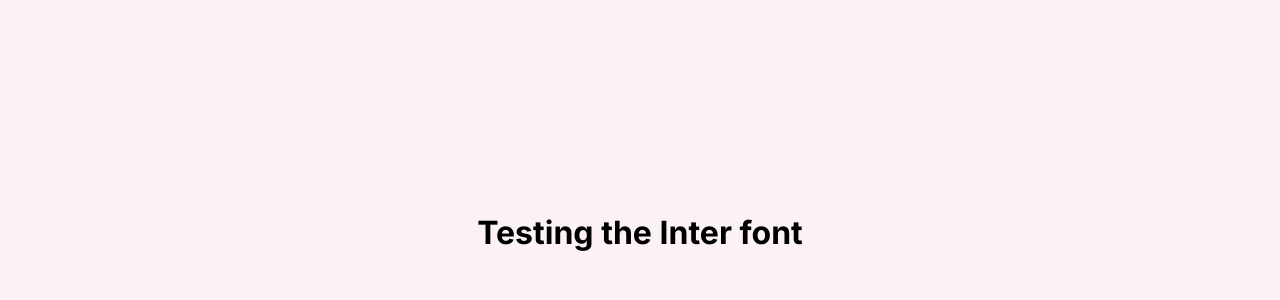
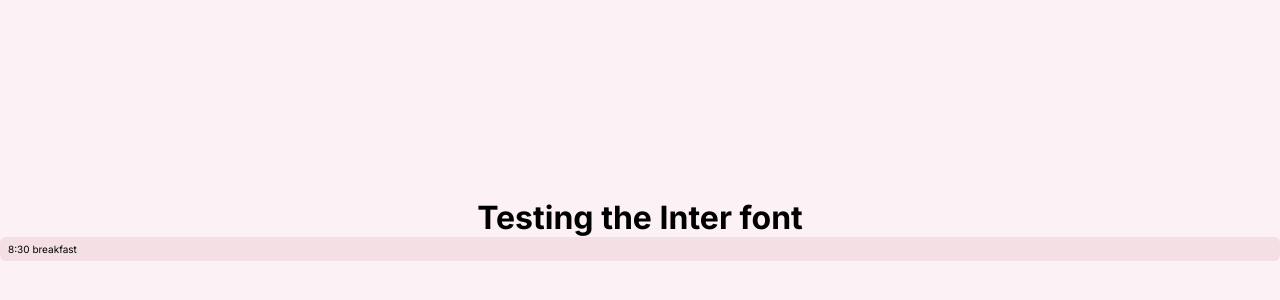
Before and after one commit to jheni1e/monthly-review, a React (Vite) app in the folder front/monthly-review/: page / in a window 1280 px wide. Shown: the part 168-468 px from the top of the page. Built offline with nearby package versions, Linux system fonts and the light colour scheme.

Commit message:
creating the event card component, containing a event/task/appointment

```diff
--- a/front/monthly-review/src/App.jsx
+++ b/front/monthly-review/src/App.jsx
@@ -1,10 +1,13 @@
 import './App.css'
+import EventCard from './components/EventCard'
+import { mockEvents } from './mocks/mockEvents'
 
 function App() {
   return (
     <>
-    <div style={{ display: "flex", justifyContent: "center", alignItems: "center", height: "100vh" }}>
+    <div style={{ display: "flex", justifyContent: "center", alignItems: "center", height: "100vh", flexDirection: "column" }}>
       <h1>Testing the Inter font</h1>
+      <EventCard event={mockEvents[0]} />
     </div>
     </>
   )
--- /dev/null
+++ b/front/monthly-review/src/components/EventCard/index.css
@@ -0,0 +1,7 @@
+.event-card {
+  width: 100%;
+  border-radius: 6px;
+  padding: 6px 8px;
+  font-size: 10px;
+  margin-bottom: 6px;
+}
--- /dev/null
+++ b/front/monthly-review/src/components/EventCard/index.jsx
@@ -0,0 +1,9 @@
+import './index.css';
+
+export default function EventCard({ event }) {
+  return (
+    <div className="event-card" style={{ backgroundColor: event.color }}>
+      <span>{event.time} {event.title}</span>
+    </div>
+  );
+}
--- /dev/null
+++ b/front/monthly-review/src/mocks/mockEvents.js
@@ -0,0 +1,20 @@
+export const mockEvents = [
+  {
+    id: 1,
+    title: "breakfast",
+    time: "8:30",
+    color: "#f4dfe5"
+  },
+  {
+    id: 2,
+    title: "work",
+    time: "9:00 - 17:00",
+    color: "#f3dede"
+  },
+  {
+    id: 3,
+    title: "gym",
+    time: "18:30",
+    color: "#eadcf4"
+  }
+];
```
